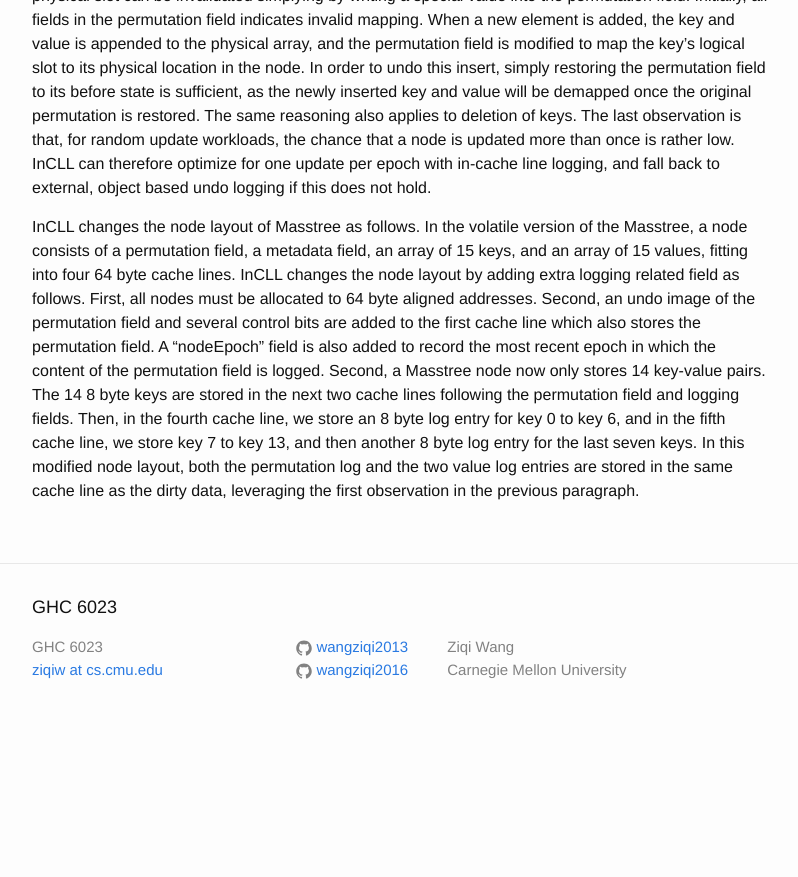
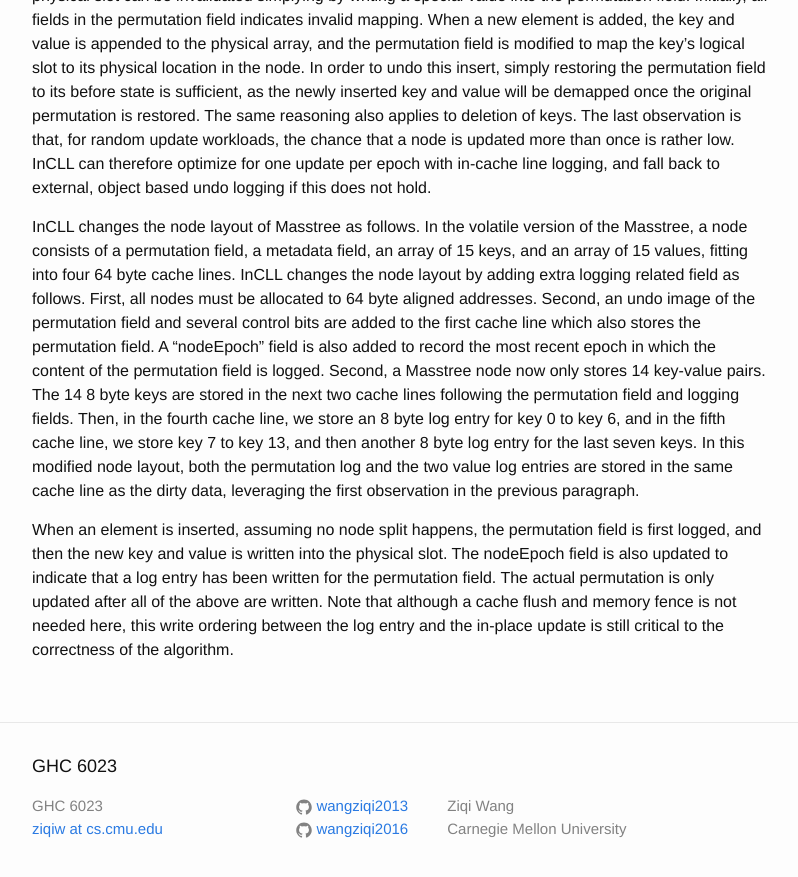
Before and after one commit to wangziqi2013/wangziqi2013.github.io, a Jekyll site: the page built from _posts/2019-10-22-incll.markdown, in a window 1280 px wide and 900 px high, scrolled down 1660 px. Shown: the top 877 px of the window, without its empty margins (238-1036 px from the left). Built offline with Jekyll 4.4.1, drawn with Linux system fonts in a browser that asks for light colours; before the commit the page ends 2401 px from its top, so only the background shows below that.

Commit message:
Adding insert

```diff
--- a/_posts/2019-10-22-incll.markdown
+++ b/_posts/2019-10-22-incll.markdown
@@ -76,3 +76,9 @@ stored in the next two cache lines following the permutation field and logging f
 store an 8 byte log entry for key 0 to key 6, and in the fifth cache line, we store key 7 to key 13, and then another 8
 byte log entry for the last seven keys. In this modified node layout, both the permutation log and the two value log entries
 are stored in the same cache line as the dirty data, leveraging the first observation in the previous paragraph.
+
+When an element is inserted, assuming no node split happens, the permutation field is first logged, and then the new key
+and value is written into the physical slot. The nodeEpoch field is also updated to indicate that a log entry has been
+written for the permutation field. The actual permutation is only updated after all of the above are written. Note that
+although a cache flush and memory fence is not needed here, this write ordering between the log entry and the in-place
+update is still critical to the correctness of the algorithm.
```
